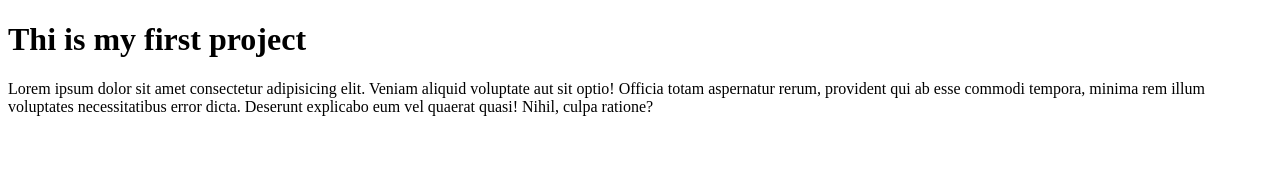
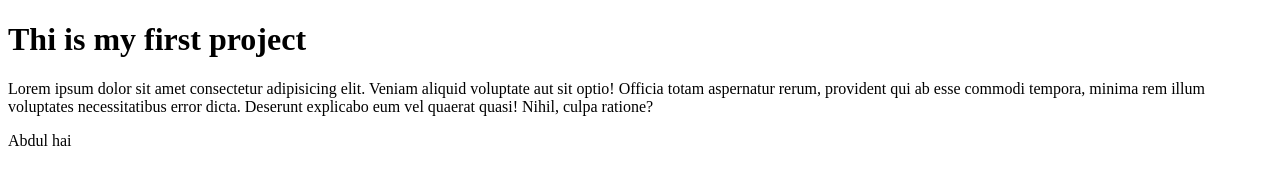
Before and after one commit to abdulhai1111/first-project, a plain HTML site: page index.html in a window 1280 px wide. Drawn offline with Linux system fonts and the light colour scheme.

Commit message:
Update index.html

```diff
--- a/index.html
+++ b/index.html
@@ -7,6 +7,8 @@
 </head>
 <body>
     <h1>Thi is my first project</h1>
+
     <p>Lorem ipsum dolor sit amet consectetur adipisicing elit. Veniam aliquid voluptate aut sit optio! Officia totam aspernatur rerum, provident qui ab esse commodi tempora, minima rem illum voluptates necessitatibus error dicta. Deserunt explicabo eum vel quaerat quasi! Nihil, culpa ratione?</p>
+    <p>Abdul hai</p>
 </body>
 </html>
```
